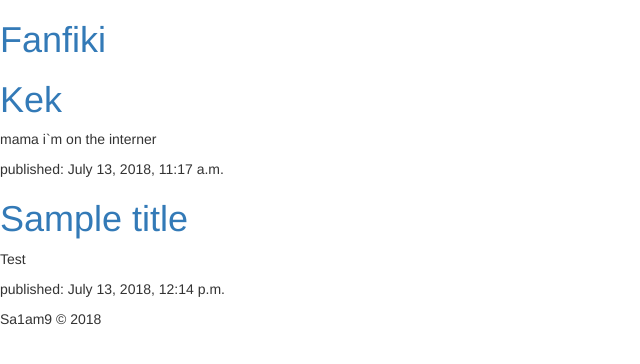
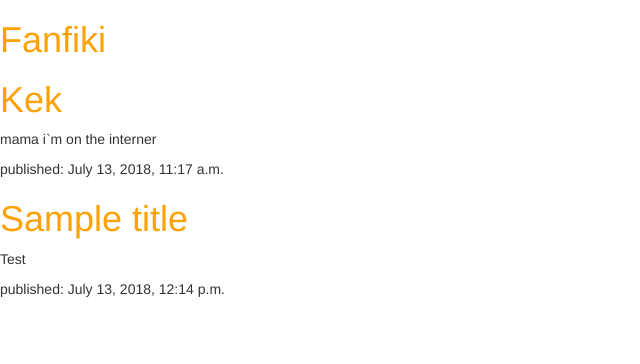
Before and after one commit to sa1am/Ne-smotri, a Django app: page / in a window 1280 px wide. Shown: the top 364 px of the page, without its empty margins (0-640 px from the left). Run offline with Django 3.2, Linux system fonts and the light colour scheme; data comes from the database, SQL or seed files in the repository; some libraries are stand-ins or nearby versions.

Commit message:
Dau Bog chtobi rabotalo

```diff
--- /dev/null
+++ b/blog/static/css/blog.css
@@ -0,0 +1,3 @@
+h1 a {
+    color: #FCA205;
+}
--- a/blog/templates/post_list.html
+++ b/blog/templates/post_list.html
@@ -1,10 +1,12 @@
 <!DOCTYPE html>
+{% load staticfiles %}
 <html lang="en">
 <head>
     <link rel="stylesheet" href="//maxcdn.bootstrapcdn.com/bootstrap/3.2.0/css/bootstrap.min.css">
     <link rel="stylesheet" href="//maxcdn.bootstrapcdn.com/bootstrap/3.2.0/css/bootstrap-theme.min.css">
     <meta charset="UTF-8">
     <title>Fanfiki</title>
+    <link rel="stylesheet" href="{% static 'css/blog.css' %}">
 
 </head>
 <body>
@@ -21,7 +23,7 @@
     </div>
 {% endfor %}
 <footer class="footer" style="width: 100%;">
-    <p>Sa1am9 © 2018</p>
+    <p © 2018</p>
 </footer>
 </body>
 </html>
--- a/devil/settings.py
+++ b/devil/settings.py
@@ -25,7 +25,7 @@ SECRET_KEY = 'i#3p!c#t6nal5$mbuv06r!s-e+uu3f0p*07k)246w%e%bc5=l6'
 # SECURITY WARNING: don't run with debug turned on in production!
 DEBUG = True
 
-ALLOWED_HOSTS = ['127.0.0.1', '<твоё_имя_пользователя>.pythonanywhere.com']
+ALLOWED_HOSTS = ['127.0.0.1', 'sa1am9.pythonanywhere.com']
 
 
 # Application definition
```
